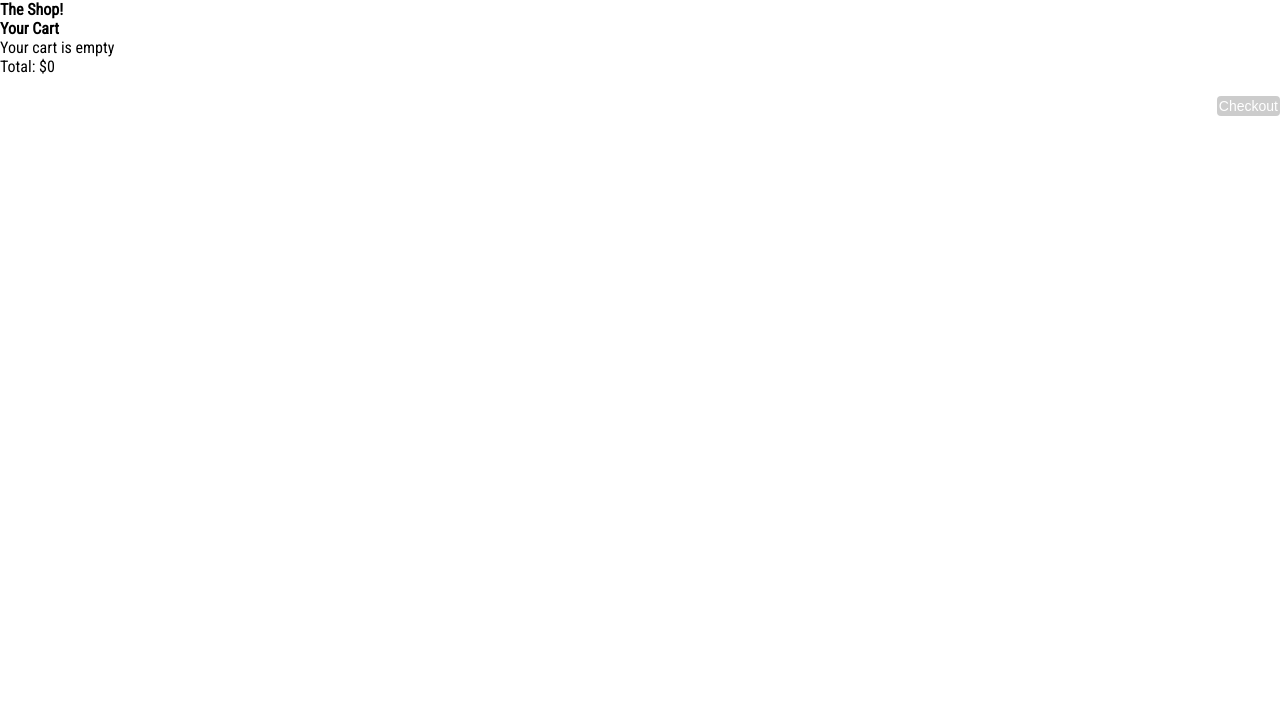
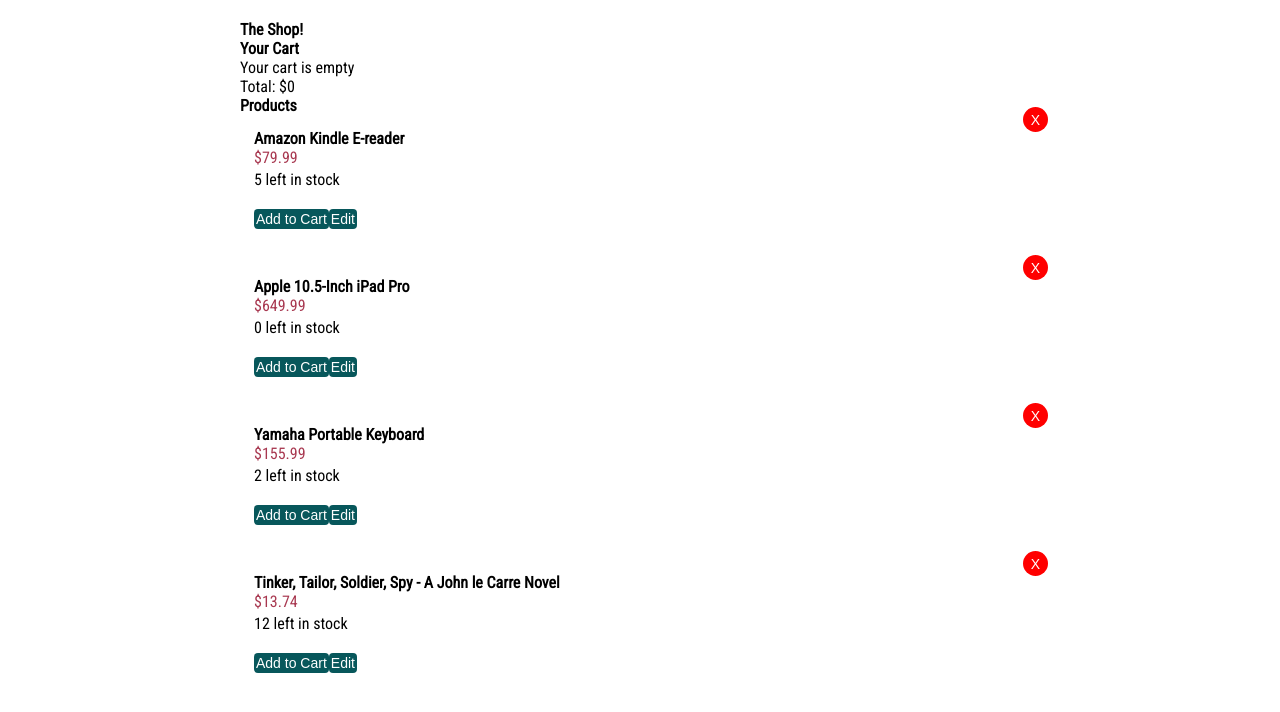
Before and after one commit to jeffbbz/shopping_cart_2, a React (Vite) app in the folder client/: page / in a window 1280 px wide. Shown: the top 712 px of the page. Built offline with nearby package versions, Linux system fonts and the light colour scheme; the HTML template or start-up script is replaced by a standard one; a web font is replaced by a local one.

Commit message:
added types

```diff
--- a/client/src/App.tsx
+++ b/client/src/App.tsx
@@ -5,12 +5,11 @@
 import { mockProducts } from '../mockData/data.js';
 import { ProductList } from '../src/components/ProductList';
 
-
 function App() {
   const [count, setCount] = useState(0)
 
   return (
-    <div>
+    <div id='app'>
       <h1>The Shop!</h1>
       <div className='cart'>
         <h2>Your Cart</h2>
@@ -19,7 +18,7 @@
         <button className='checkout' disabled>Checkout</button>
       </div>
 
-      {/* <ProductList products={ mockProducts }/> */}
+      <ProductList products={ mockProducts }/>
     </div>
   )
 }
--- a/client/src/components/ProductList.tsx
+++ b/client/src/components/ProductList.tsx
@@ -1,62 +1,28 @@
 import { Product } from "./Product"
 
-export const ProductList = ({ mockProducts }) => {
+interface Product {
+  _id: string,
+  title: string,
+  quantity: number,
+  price: number
+}
+
+export const ProductList = ({ products }: { products: Product[] }) => {
+  console.log(products)
     return (
         <>
             <div className='product-listing'>
             <h2>Products</h2>
                 <ul className='product-list'></ul>
-                {mockProducts.map(product => {
-                    <Product productInfo={ product } />
-                })}
+                  {products.map((product) => {
+                      return <Product
+                        key={ product._id }
+                        _id={ product._id }
+                        title={ product.title }
+                        quantity={ product.quantity }
+                        price={ product.price } />
+                  })}
             </div>
         </>
     )
 }
-
-{/* <div class="product-listing">
-      <h2>Products</h2>
-      <ul class="product-list">
-        <li class="product">
-          <div class="product-details">
-            <h3>Amazon Kindle E-reader</h3>
-            <p class="price">$79.99</p>
-            <p class="quantity">5 left in stock</p>
-            <div class="actions product-actions">
-              <button class="add-to-cart">Add to Cart</button>
-              <button class="edit">Edit</button>
-            </div>
-            <button class="delete-button"><span>X</span></button>
-          </div>
-        </li>
-
-        <li class="product">
-          <div class="product-details">
-            <h3>Apple 10.5-Inch iPad Pro</h3>
-            <p class="price">$649.99</p>
-            <p class="quantity">2 left in stock</p>
-            <div class="actions product-actions">
-              <button class="add-to-cart">Add to Cart</button>
-              <button class="edit">Edit</button>
-            </div>
-            <button class="delete-button"><span>X</span></button>
-          </div>
-        </li>
-
-        <li class="product">
-          <div class="product-details">
-            <h3>Yamaha Portable Keyboard</h3>
-            <p class="price">$155.99</p>
-            <p class="quantity">0 left in stock</p>
-            <div class="actions product-actions">
-              <button class="add-to-cart" disabled>Add to Cart</button>
-              <button class="edit">Edit</button>
-            </div>
-            <button class="delete-button"><span>X</span></button>
-          </div>
-        </li>
-      </ul>
-    </div>
-    <p>
-      <button className="add-product-button">Add A Product</button>
-    </p> */}
--- a/client/tsconfig.app.json
+++ b/client/tsconfig.app.json
@@ -5,6 +5,8 @@
     "lib": ["ES2020", "DOM", "DOM.Iterable"],
     "module": "ESNext",
     "skipLibCheck": true,
+    "allowJs": true,
+
 
     /* Bundler mode */
     "moduleResolution": "bundler",
```
Also changed, not shown: client/mockData/dataTypes.d.ts (added, +8 -0 lines), client/src/components/Product.tsx (+7 -1 lines).
